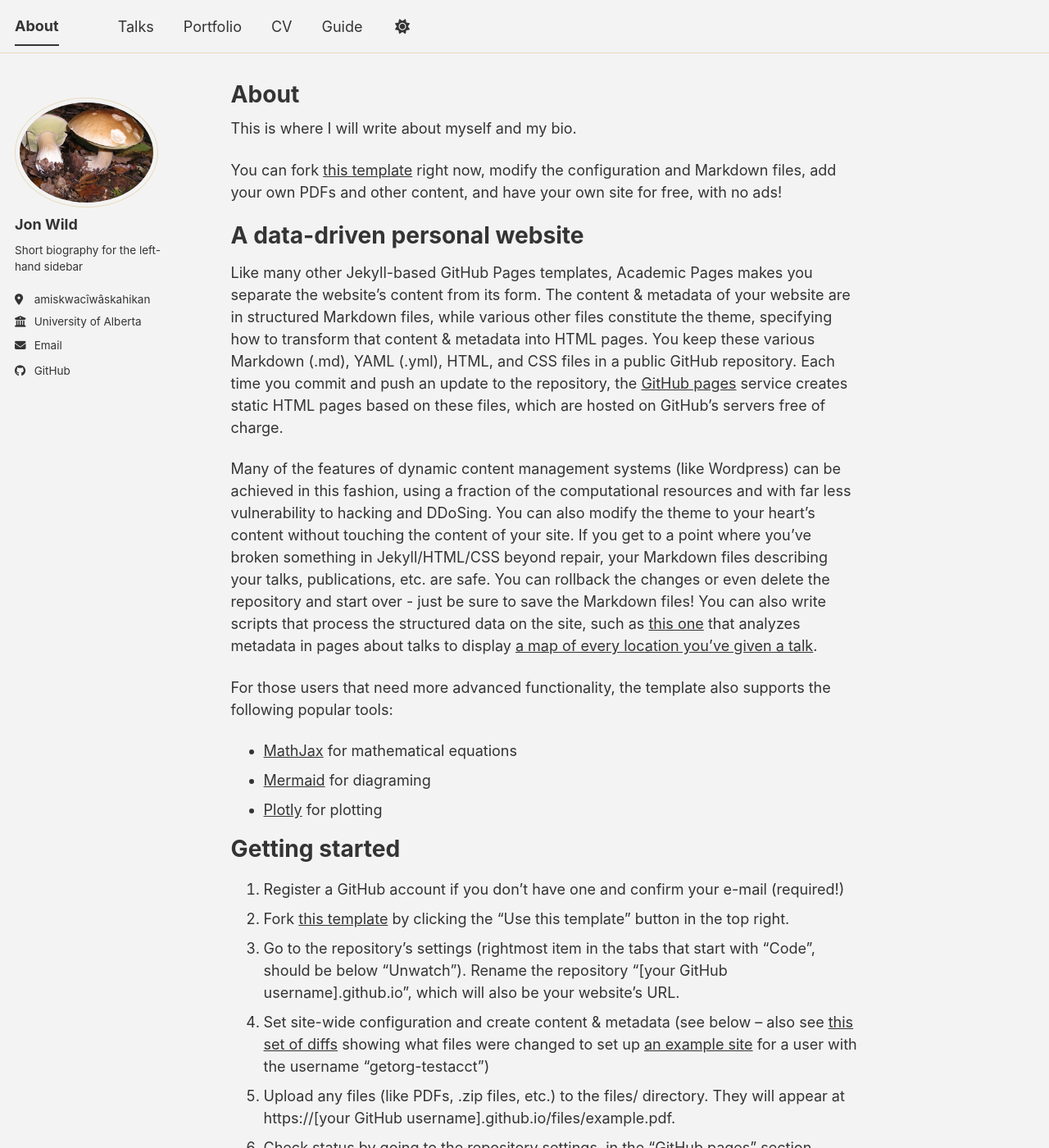
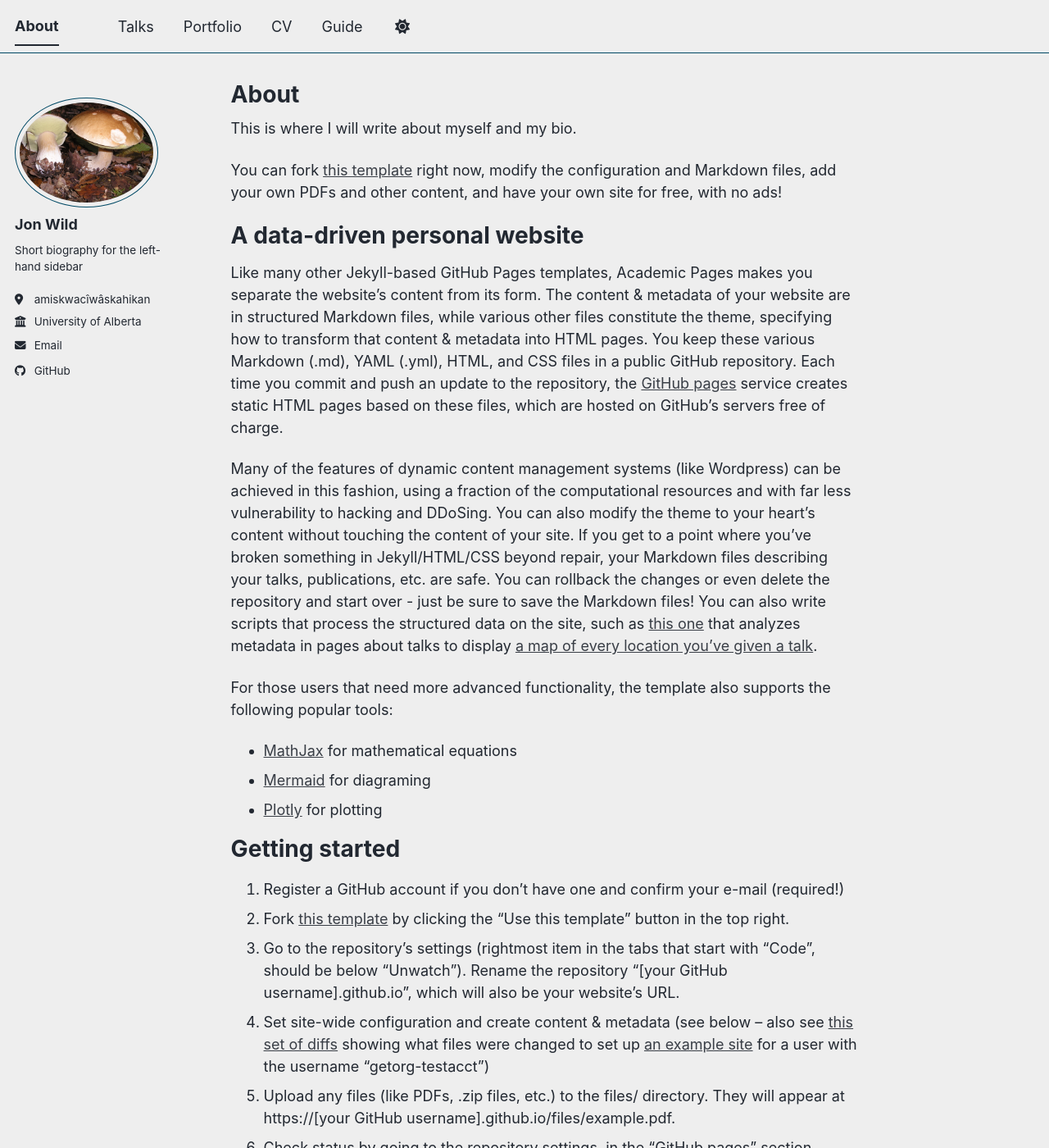
Before and after one commit to s1k1psso/About, a Jekyll site: the page built from _pages/about.md, in a window 1280 px wide and 1400 px high. Shown: the whole window at 82% size. Built offline with Jekyll 4.4.1, drawn with Linux system fonts in a browser that asks for light colours; a script bundle is joined from its source files by our own code; library files that are not in the unit come from our copies.

Commit message:
Update _config.yml

```diff
--- a/_config.yml
+++ b/_config.yml
@@ -8,7 +8,7 @@
 
 # Basic Site Settings
 locale                   : "en-US"
-site_theme               : "dirt" # The available themes options are "default", "air", "sunrise", "mint", "dirt" and "contrast"
+site_theme               : "air" # The available themes options are "default", "air", "sunrise", "mint", "dirt" and "contrast"
 title                    : "About"
 title_separator          : "-"
 name                     : &name "Jon Wild"
```
